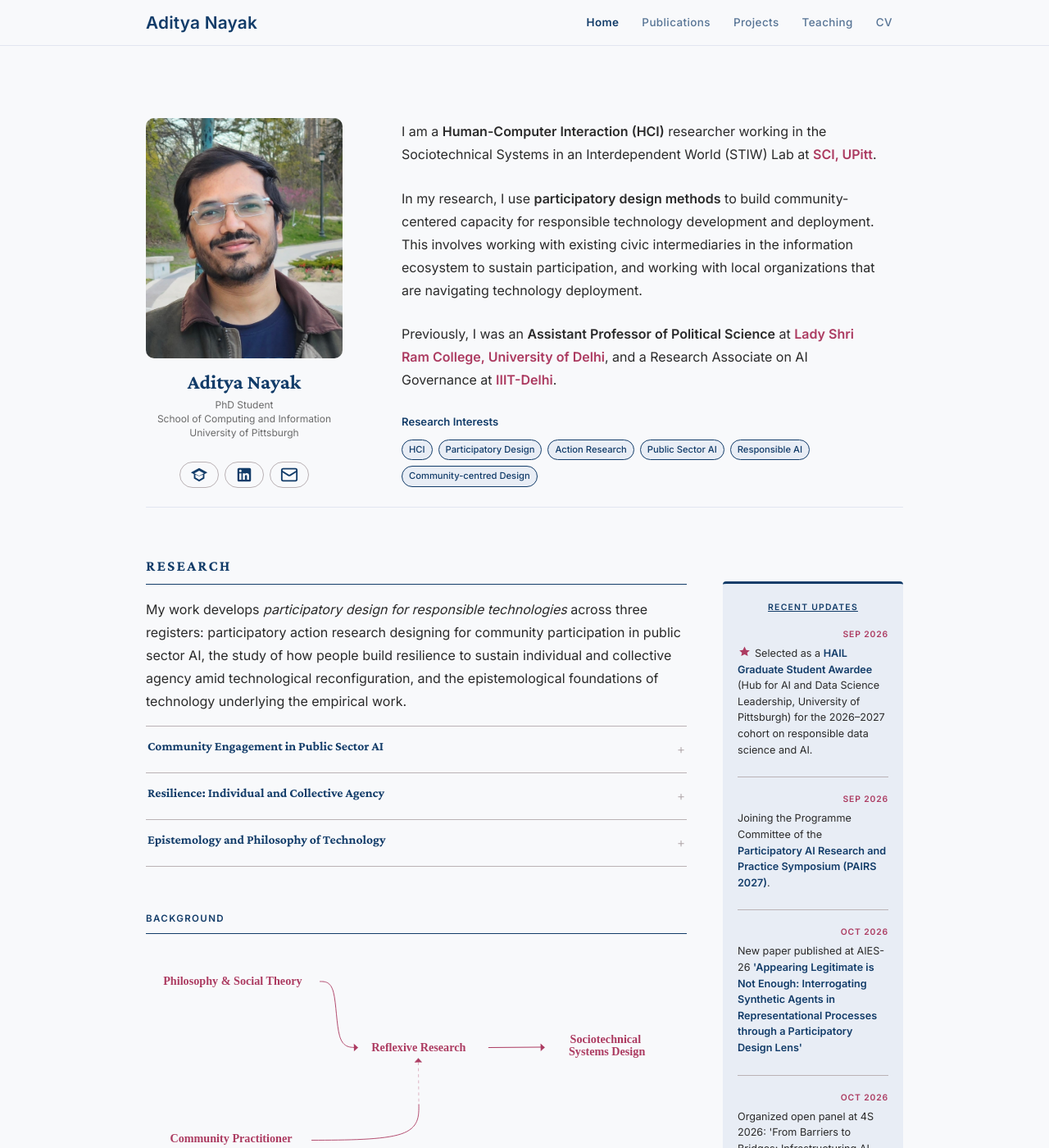
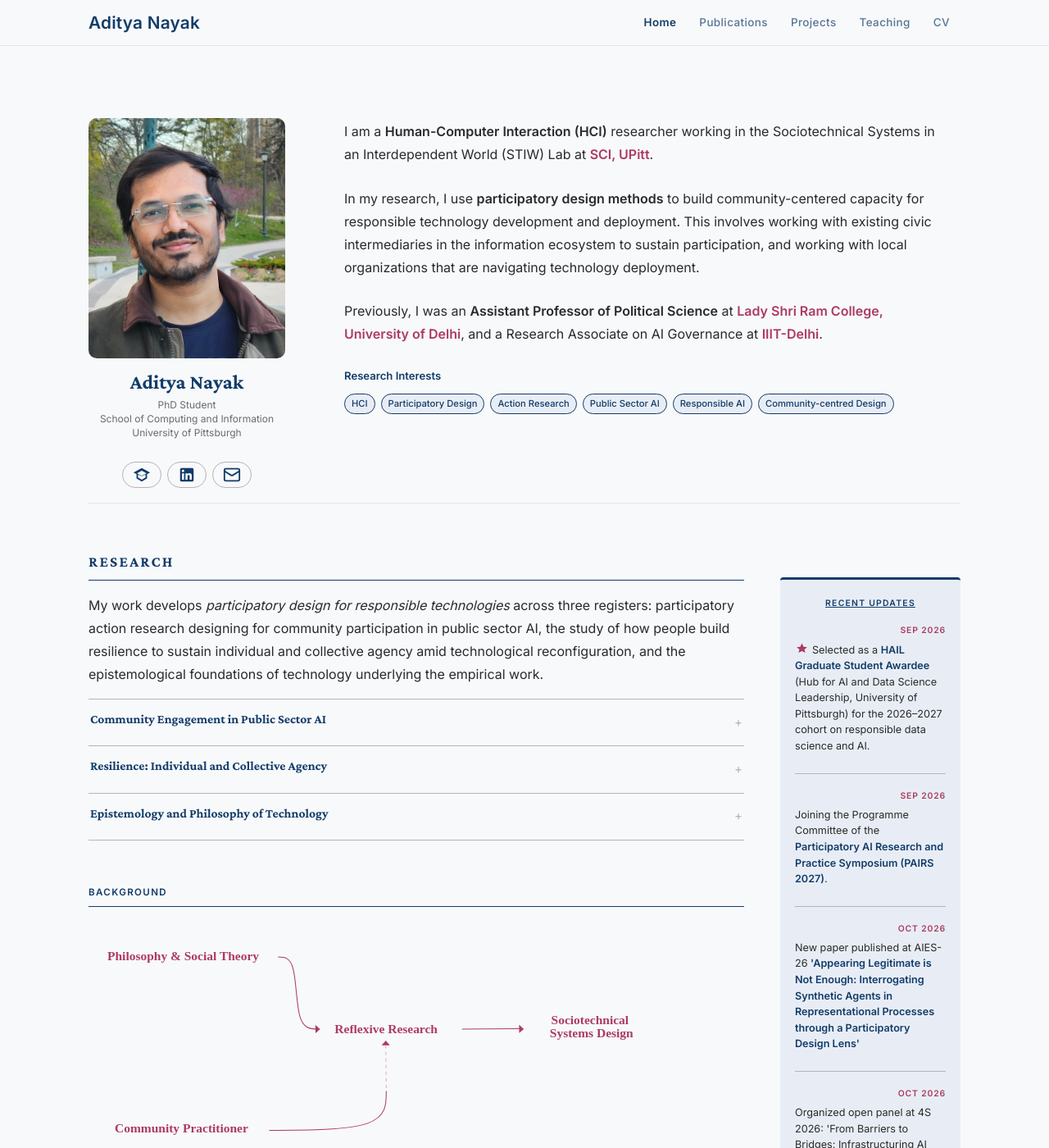
Before and after one commit to adityanayak-info/adityanayak-info.github.io, a Jekyll site: the page built from index.md, in a window 1280 px wide and 1400 px high. Shown: the whole window at 82% size. Built offline with Jekyll 4.4.1, drawn with Linux system fonts in a browser that asks for light colours.

Commit message:
Increase max-width from 980px to 1120px

```diff
--- a/assets/css/style.css
+++ b/assets/css/style.css
@@ -19,7 +19,7 @@
 
   --header-height: 56px;
   --sidebar-width: 220px;
-  --max-width:     980px;
+  --max-width:     1120px;
 }
 
 /* ============================================================
```
